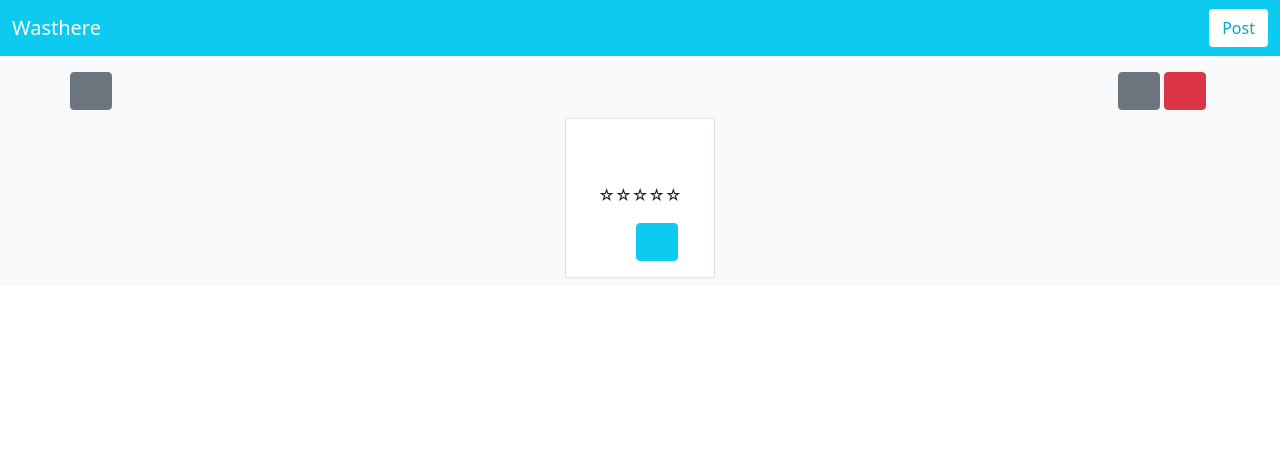
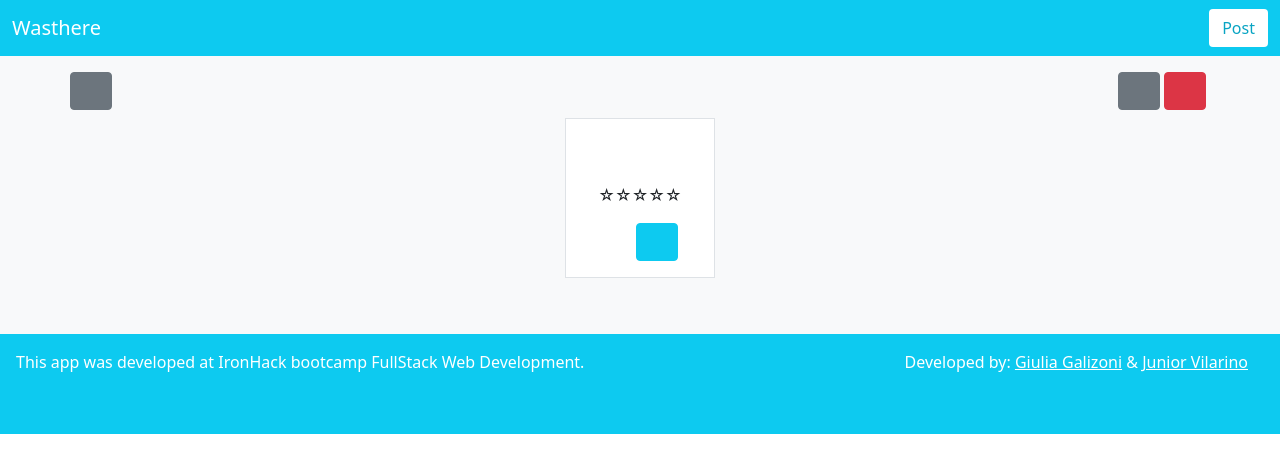
Before and after one commit to giuliagalizoni/project-2, a React (Create React App) app: page /post/1 in a window 1280 px wide. Shown: the top 472 px of the page. Built offline with nearby package versions, Linux system fonts and the light colour scheme; no server answers; some icons are missing.

Commit message:
like button

```diff
--- a/src/components/App.js
+++ b/src/components/App.js
@@ -10,6 +10,7 @@ import NewPost from "../pages/NewPost";
 import Error from "../pages/Error";
 import PostDelete from "../pages/PostDelete";
 import EditPost from "../pages/EditPost";
+import Footer from "./Footer";
 
 function App() {
   return (
@@ -26,6 +27,7 @@ function App() {
           <Route path="/edit-post/:id" element={<EditPost />} />
         </Routes>
       </div>
+       <Footer />
     </div>
   );
 }
--- a/src/components/BackBtn.js
+++ b/src/components/BackBtn.js
@@ -1,5 +1,4 @@
 import { ArrowLeft } from "@carbon/icons-react";
-import { Link } from "react-router-dom";
 import { useNavigate } from "react-router-dom";
 
 function BackBtn() {
--- /dev/null
+++ b/src/components/Footer.js
@@ -0,0 +1,31 @@
+function Footer() {
+  return (
+    <div
+      className="mt-5 px-3 py-3 bg-info d-flex justify-content-between"
+      style={{ color: "#fff", height: "100px" }}
+    >
+      This app was developed at IronHack bootcamp FullStack Web Development.
+      <div className="mx-3">
+      {" "}Developed by:{" "}
+        <a
+          href="https://www.linkedin.com/in/giulia-galizoni-caversan-84b481112?lipi=urn%3Ali%3Apage%3Ad_flagship3_profile_view_base_contact_details%3BsziwYW%2BDSuOlbSTM77qwKA%3D%3D"
+          target="_blank"
+          rel="noreferrer"
+          className="text-white"
+        >
+           Giulia Galizoni
+        </a>{" "}
+        &{" "}
+        <a
+          href="https://www.linkedin.com/in/junior-vilarino?lipi=urn%3Ali%3Apage%3Ad_flagship3_profile_view_base_contact_details%3B2Qo%2FMX0eR5arhXZKxK5N8g%3D%3D"
+          target="_blank"
+          rel="noreferrer"
+          className="text-white"
+        >
+           Junior Vilarino
+        </a>
+      </div>
+    </div>
+  );
+}
+export default Footer;
--- a/src/components/LikeBtn.js
+++ b/src/components/LikeBtn.js
@@ -1,17 +1,40 @@
-import { useState } from "react";
+import axios from "axios";
+import { useState, useEffect } from "react";
 import { Favorite } from "@carbon/icons-react";
 import { FavoriteFilled } from "@carbon/icons-react";
 
-function LikeBtn() {
+function LikeBtn(props) {
   const [liked, setLiked] = useState(false);
-
+  const [clicked, setClicked] = useState(false);
   function handleClick() {
-    if (!liked) {
-      setLiked(true);
+    if (!clicked) {
+      setClicked(true);
     } else {
-      setLiked(false);
+      setClicked(false);
     }
   }
+  useEffect(() => {
+    async function fetchPost() {
+      try {
+        const clone = { ...props.state };
+        delete clone._id;
+        const response = await axios.put(
+          `https://ironrest.herokuapp.com/Giulia-Junior-Wasthere/${props.id}`,
+          { ...clone, like: clicked }
+        );
+        console.log(response.data)
+        setLiked(clicked);
+      } catch (err) {
+        console.error(err);
+      }
+    }
+    fetchPost();
+  }, [clicked]);
+
+  useEffect(() => {
+    setLiked(props.state.like);
+  }, [props.state.like]);
+
   return (
     <div className="btn btn-info text-white me-1" onClick={handleClick}>
       {liked ? <FavoriteFilled /> : <Favorite />}
--- a/src/pages/EditPost.js
+++ b/src/pages/EditPost.js
@@ -11,6 +11,7 @@ function EditPost() {
     rating: 0,
     description: "",
     urlImage: "",
+    like: false
   });
   const navigate = useNavigate();
   const { id } = useParams();
@@ -42,7 +43,6 @@ function EditPost() {
     axios
       .put(`https://ironrest.herokuapp.com/Giulia-Junior-Wasthere/${id}`, data)
       .then((response) => {
-        console.log(response.data);
         navigate("/");
       });
   }
--- a/src/pages/Home.js
+++ b/src/pages/Home.js
@@ -10,7 +10,8 @@ function Home() {
     axios
       .get("https://ironrest.herokuapp.com/Giulia-Junior-Wasthere")
       .then((response) => {
-        setState([...response.data]);
+        const responseInvert = response.data.reverse();
+        setState([...responseInvert]);
       })
       .catch((err) => {
         console.error(err);
@@ -49,7 +50,7 @@ function Home() {
                   >
                     See more
                   </Link>
-                  <LikeBtn />
+                  <LikeBtn id={currentObj._id} state={currentObj} />
                 </div>
               </div>
             </div>
--- a/src/pages/NewPost.js
+++ b/src/pages/NewPost.js
@@ -11,6 +11,7 @@ function NewPost() {
     rating: 0,
     description: "",
     urlImage: "",
+    like: false
   });
   function handleChange(event) {
     setState({ ...state, [event.target.name]: event.target.value });
--- a/src/pages/PostDetails.js
+++ b/src/pages/PostDetails.js
@@ -15,7 +15,7 @@ function PostDetails() {
     rating: 0,
     description: "",
     urlImage: "",
-    id: "",
+    like: false
   });
 
   const { id } = useParams();
@@ -32,7 +32,7 @@ function PostDetails() {
       }
     }
     fetchData();
-  }, [id, state]);
+  }, [id]);
 
   return (
     <div className="container container-fluid d-flex flex-column align-items-center mt-3 px-0">
@@ -69,7 +69,7 @@ function PostDetails() {
             <p>{state.description}</p>
           </div>
           <div className="align-self-end">
-            <LikeBtn />
+          <LikeBtn id={id} state={state} />
           </div>
         </div>
       </div>
```
